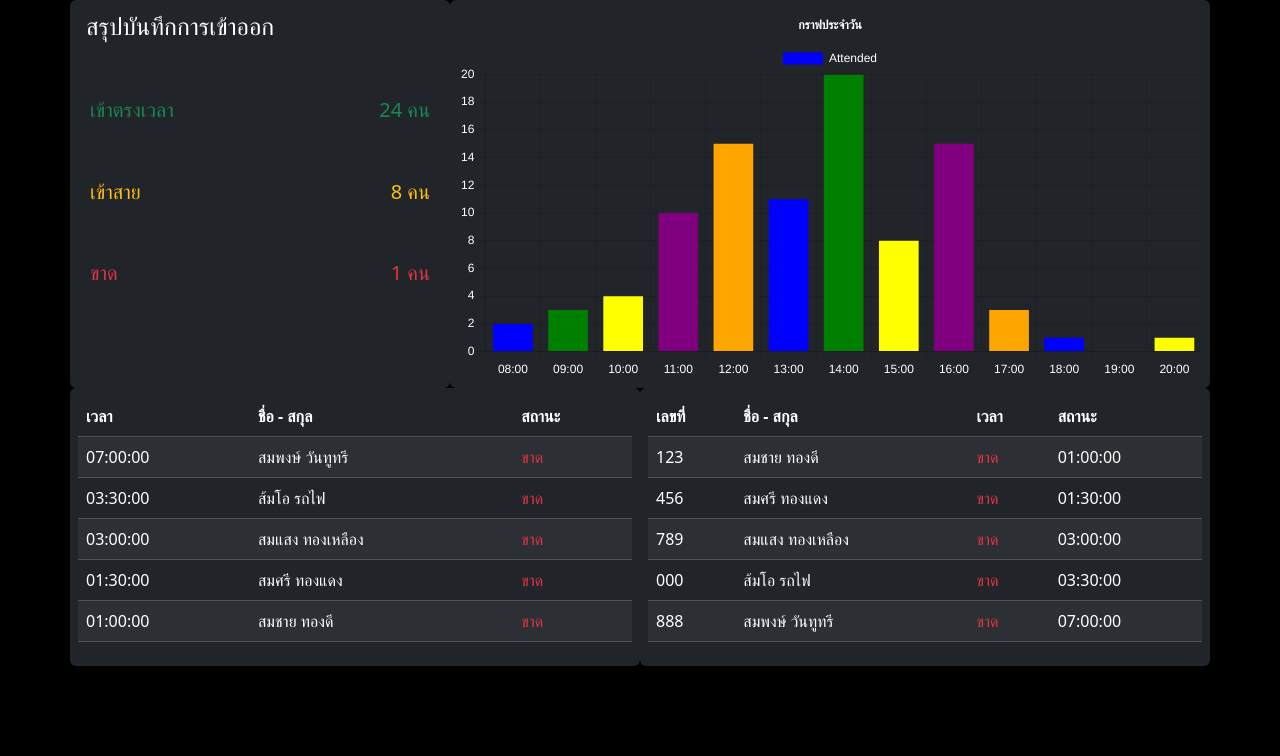
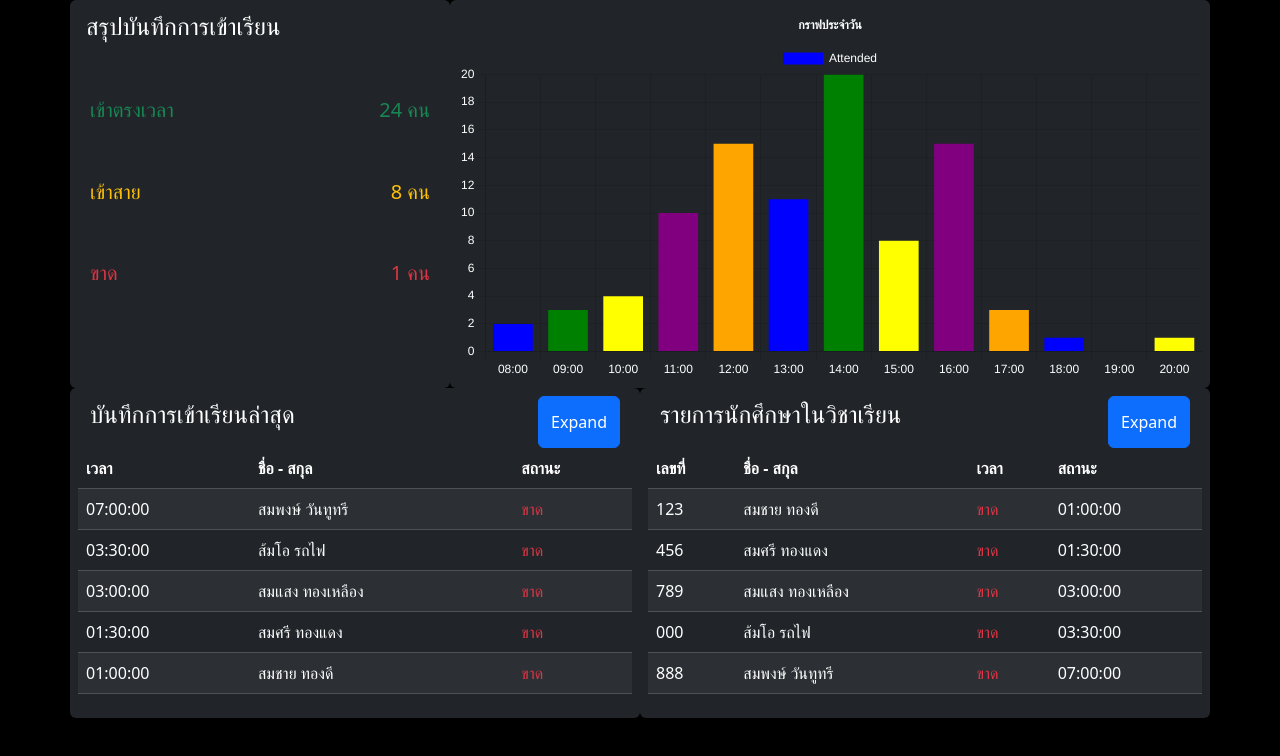
Before and after one commit to donny444/face-track, a Next.js app: page / in a window 1280 px wide. Shown: the top 756 px of the page. Built offline with nearby package versions, Linux system fonts and the light colour scheme.

Commit message:
buttons to expand to their full pages

```diff
--- a/src/app/page.tsx
+++ b/src/app/page.tsx
@@ -1,8 +1,11 @@
 "use client";
+
+import Link from "next/link";
 
 import styles from "./page.module.css";
 import "bootstrap/dist/css/bootstrap.min.css";
-import { Col, Container, Row } from "react-bootstrap";
+import { Button, Col, Container, Row } from "react-bootstrap";
+
 import { Bar } from "react-chartjs-2";
 import {
   Chart as ChartJS,
@@ -13,7 +16,6 @@ import {
   Tooltip,
   Legend,
 } from "chart.js";
-
 ChartJS.register(
   CategoryScale,
   LinearScale,
@@ -51,7 +53,7 @@ export default function Summary() {
 function AttendanceCountSummary({ countData }: AttendanceCountsInterface) {
   return (
     <Col md={4} className="bg-dark text-white p-2 rounded">
-      <p className="fs-4 ms-2">สรุปบันทึกการเข้าออก</p>
+      <p className="fs-4 ms-2">สรุปบันทึกการเข้าเรียน</p>
       <Container className="d-flex flex-column justify-content-evenly h-75">
         <p className="text-success fs-5 d-flex justify-content-between">
           <span>เข้าตรงเวลา</span>
@@ -140,6 +142,14 @@ function AttendanceLogSummary({ attendees }: AttendeesInterface) {
 
   return (
     <Col md={6} className="bg-dark text-white p-2 rounded">
+      <Container className="d-flex flex-row justify-content-between">
+        <p className="fs-4">บันทึกการเข้าเรียนล่าสุด</p>
+        <Button>
+          <Link href="/attendance-logs" className="text-white text-decoration-none">
+            Expand
+          </Link>
+        </Button>
+      </Container>
       <table className="table table-dark table-striped">
         <thead>
           <tr>
@@ -195,6 +205,14 @@ function AttendeeListSummary({ attendees }: AttendeesInterface) {
 
   return (
     <Col md={6} className="bg-dark text-white p-2 rounded">
+      <Container className="d-flex flex-row justify-content-between">
+        <p className="fs-4">รายการนักศึกษาในวิชาเรียน</p>
+        <Button>
+          <Link href="/student-list" className="text-white text-decoration-none">
+            Expand
+          </Link>
+        </Button>
+      </Container>
       <table className="table table-dark table-striped">
         <thead>
           <tr>
```
